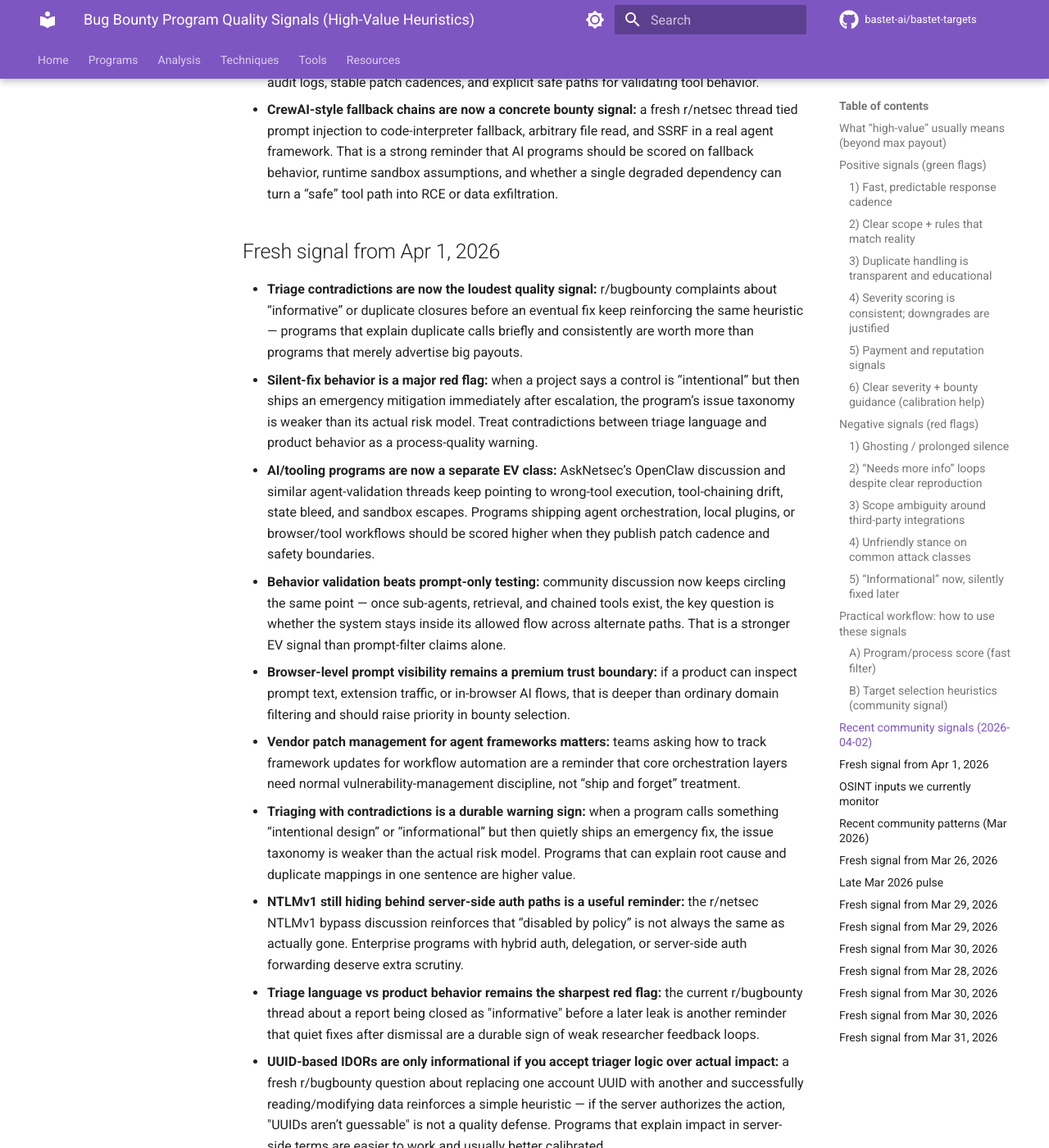
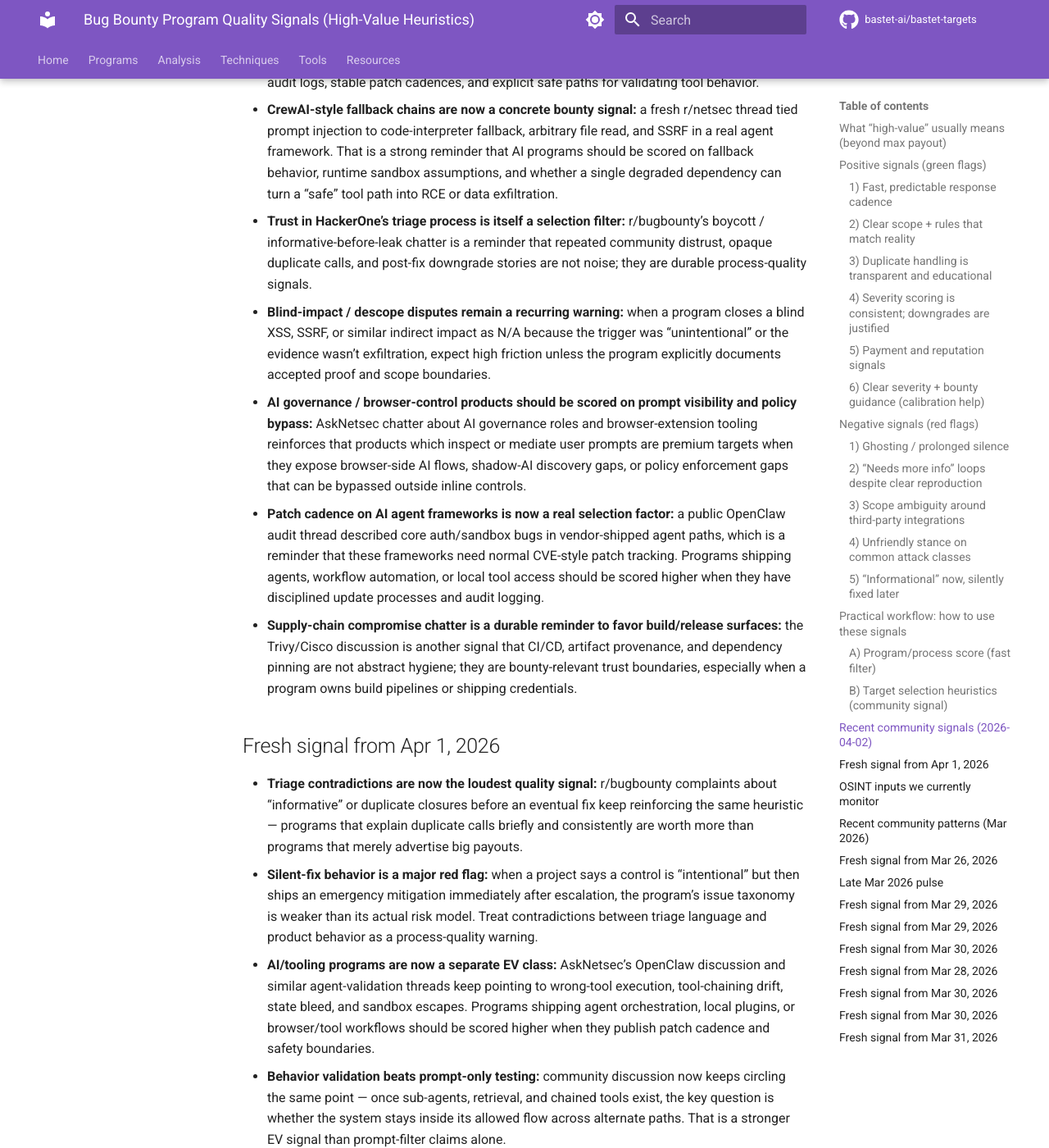
Before and after one commit to bastet-ai/bastet-targets, an MkDocs documentation site: the page built from docs/program-quality-signals.md, in a window 1280 px wide and 1400 px high, scrolled down 5069 px. Shown: the whole window at 82% size. Built offline with MkDocs 1.6.1 and Material for MkDocs 9.7.7, drawn with Linux system fonts in a browser that asks for light colours; comment, search, counter and statistics services are not loaded.

Commit message:
Add Apr 2 program quality signals

```diff
--- a/docs/program-quality-signals.md
+++ b/docs/program-quality-signals.md
@@ -133,6 +133,11 @@
 - **Silent-fix stories are a strong negative signal:** when researchers report that a program says “intentional design” or “duplicate” but then quietly ships an emergency fix, that usually means the program’s issue taxonomy is weaker than its actual risk model. Treat contradiction between triage language and product behavior as a process-quality red flag.
 - **AI-agent programs need behavior-validation coverage, not just prompt-testing:** community discussion keeps pointing at tool choice, chaining drift, and state bleed across sub-agents and retrieval paths. Programs shipping agentic features are higher value when they expose audit logs, stable patch cadences, and explicit safe paths for validating tool behavior.
 - **CrewAI-style fallback chains are now a concrete bounty signal:** a fresh r/netsec thread tied prompt injection to code-interpreter fallback, arbitrary file read, and SSRF in a real agent framework. That is a strong reminder that AI programs should be scored on fallback behavior, runtime sandbox assumptions, and whether a single degraded dependency can turn a “safe” tool path into RCE or data exfiltration.
+- **Trust in HackerOne’s triage process is itself a selection filter:** r/bugbounty’s boycott / informative-before-leak chatter is a reminder that repeated community distrust, opaque duplicate calls, and post-fix downgrade stories are not noise; they are durable process-quality signals.
+- **Blind-impact / descope disputes remain a recurring warning:** when a program closes a blind XSS, SSRF, or similar indirect impact as N/A because the trigger was “unintentional” or the evidence wasn’t exfiltration, expect high friction unless the program explicitly documents accepted proof and scope boundaries.
+- **AI governance / browser-control products should be scored on prompt visibility and policy bypass:** AskNetsec chatter about AI governance roles and browser-extension tooling reinforces that products which inspect or mediate user prompts are premium targets when they expose browser-side AI flows, shadow-AI discovery gaps, or policy enforcement gaps that can be bypassed outside inline controls.
+- **Patch cadence on AI agent frameworks is now a real selection factor:** a public OpenClaw audit thread described core auth/sandbox bugs in vendor-shipped agent paths, which is a reminder that these frameworks need normal CVE-style patch tracking. Programs shipping agents, workflow automation, or local tool access should be scored higher when they have disciplined update processes and audit logging.
+- **Supply-chain compromise chatter is a durable reminder to favor build/release surfaces:** the Trivy/Cisco discussion is another signal that CI/CD, artifact provenance, and dependency pinning are not abstract hygiene; they are bounty-relevant trust boundaries, especially when a program owns build pipelines or shipping credentials.
 
 ## Fresh signal from Apr 1, 2026
 
```
Also changed, not shown: docs/programs/high-value.md (+2 -0 lines), docs/programs/program-quality-signals.md (+4 -0 lines).
